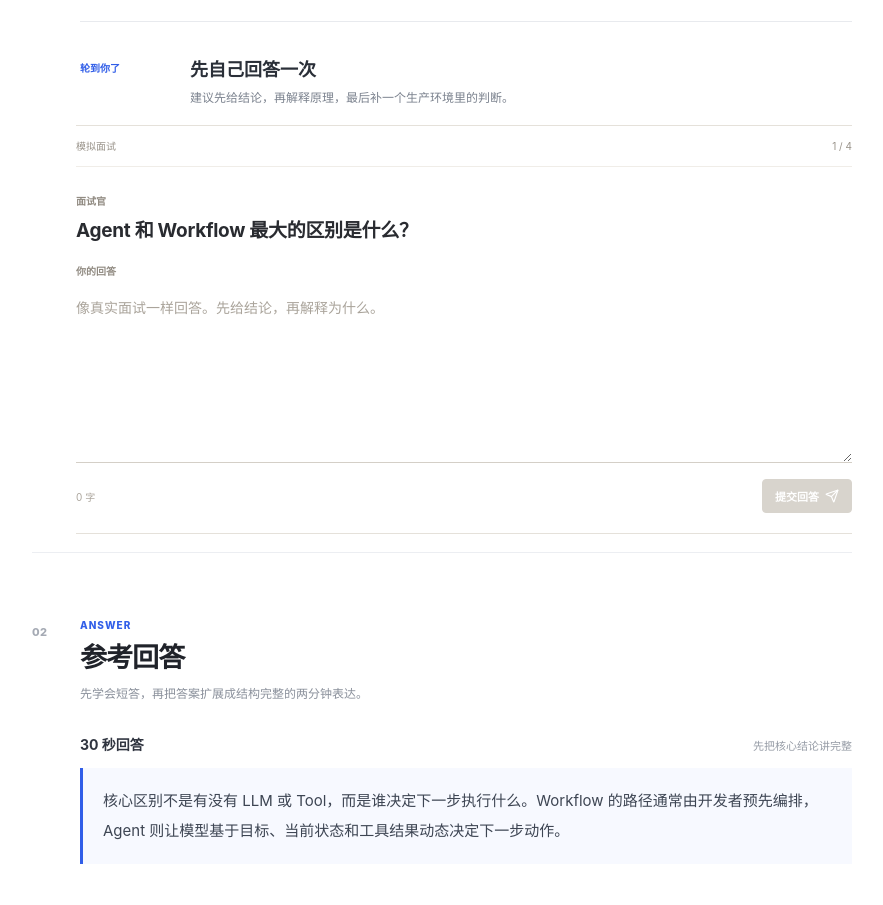
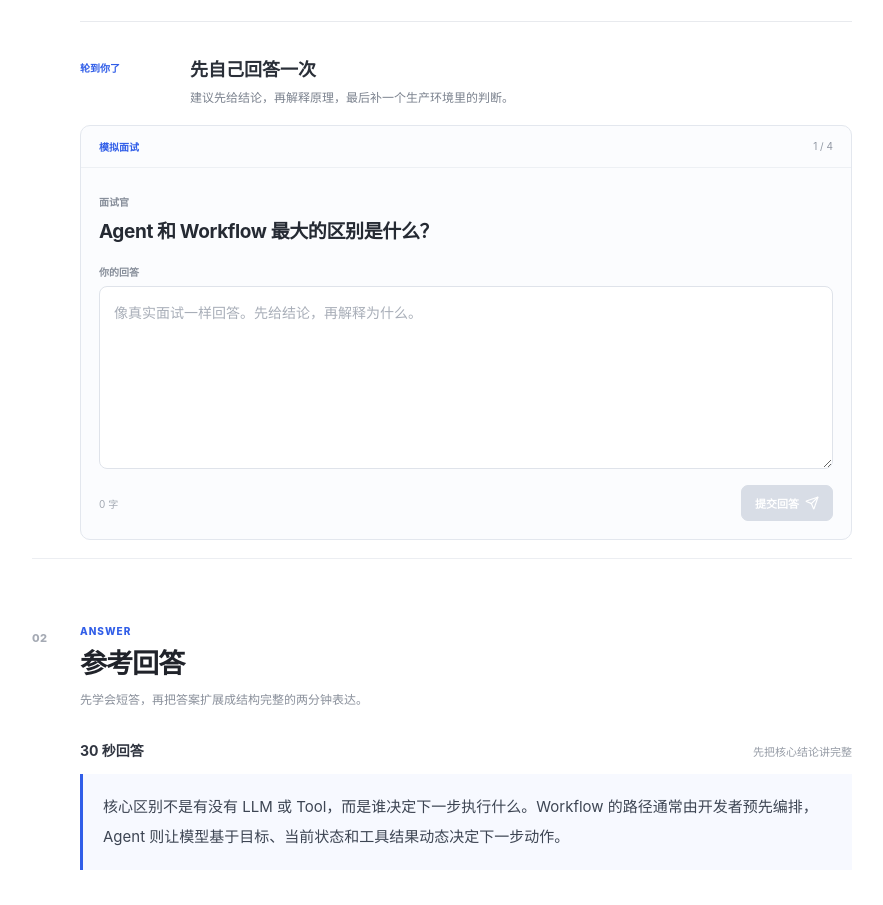
Before and after one commit to 1264585648/interview, a Next.js app: page /questions/agent-vs-workflow in a window 1280 px wide. Shown: the part 820-1725 px from the top of the page, without its empty margins (52-935 px from the left). Built offline with nearby package versions, Linux system fonts and the light colour scheme.

Commit message:
Refresh interview trainer visual hierarchy

```diff
--- a/components/InterviewTrainer.module.css
+++ b/components/InterviewTrainer.module.css
@@ -1,44 +1,52 @@
 .trainer,
 .result {
-  margin-left: 44px;
-  border-top: 1px solid #e5e1da;
-  border-bottom: 1px solid #e5e1da;
+  margin-left: 48px;
+  border: 1px solid #e3e7ee;
+  border-radius: 10px;
+  background: #fbfcfe;
+  overflow: hidden;
 }
 
 .topLine {
-  min-height: 40px;
+  min-height: 42px;
   display: flex;
   align-items: center;
   justify-content: space-between;
-  color: #99938a;
+  padding: 0 18px;
+  border-bottom: 1px solid #edf0f4;
+  color: #9097a3;
   font-size: 10px;
 }
 
+.topLine span:first-child {
+  color: #315ee8;
+  font-weight: 760;
+}
+
 .prompt {
-  padding: 22px 0 18px;
-  border-top: 1px solid #f0ede8;
+  padding: 22px 18px 18px;
 }
 
 .prompt > span,
 .answerArea label,
 .coverage > span,
 .resultTop span {
-  color: #918b82;
+  color: #878e9a;
   font-size: 10px;
-  font-weight: 650;
+  font-weight: 700;
 }
 
 .prompt h3 {
   margin: 7px 0 0;
-  color: #292b30;
+  color: #252a33;
   font-size: 19px;
-  font-weight: 650;
+  font-weight: 680;
   line-height: 1.55;
-  letter-spacing: -0.015em;
+  letter-spacing: -0.02em;
 }
 
 .answerArea {
-  padding-bottom: 20px;
+  padding: 0 18px 18px;
 }
 
 .answerArea label {
@@ -48,27 +56,27 @@
 
 .answerArea textarea {
   width: 100%;
+  min-height: 132px;
   resize: vertical;
-  min-height: 132px;
-  border: 0;
-  border-bottom: 1px solid #d4cfc7;
-  border-radius: 0;
+  padding: 13px 14px;
+  border: 1px solid #dfe3ea;
+  border-radius: 8px;
   outline: none;
-  padding: 10px 0 12px;
-  background: transparent;
-  color: #292b30;
+  background: #fff;
+  color: #292f39;
   font: inherit;
   font-size: 14px;
   line-height: 1.85;
+  transition: border-color 160ms ease, box-shadow 160ms ease;
 }
 
 .answerArea textarea:focus {
-  border-bottom-color: #5f5a53;
-  box-shadow: none;
+  border-color: #8ea7f6;
+  box-shadow: 0 0 0 3px rgba(49, 94, 232, 0.08);
 }
 
 .answerArea textarea::placeholder {
-  color: #aaa49b;
+  color: #a8aeb8;
 }
 
 .actions,
@@ -85,7 +93,7 @@
 }
 
 .actions > span {
-  color: #aaa49b;
+  color: #a1a7b1;
   font-size: 10px;
 }
 
@@ -95,63 +103,65 @@
   align-items: center;
   justify-content: center;
   gap: 6px;
-  min-height: 34px;
-  padding: 0 12px;
-  border-radius: 4px;
+  min-height: 36px;
+  padding: 0 13px;
+  border-radius: 7px;
   font: inherit;
   font-size: 11px;
-  font-weight: 650;
+  font-weight: 680;
   cursor: pointer;
 }
 
 .primaryButton {
-  border: 1px solid #292b30;
-  background: #292b30;
+  border: 1px solid #315ee8;
+  background: #315ee8;
   color: #fff;
 }
 
 .primaryButton:hover {
-  background: #111317;
+  background: #244bc4;
 }
 
 .primaryButton:disabled {
-  border-color: #d8d4cd;
-  background: #d8d4cd;
+  border-color: #d8dde6;
+  background: #d8dde6;
   cursor: not-allowed;
 }
 
 .secondaryButton {
-  border: 0;
-  border-bottom: 1px solid #aaa49b;
-  border-radius: 0;
-  padding-inline: 0;
-  background: transparent;
-  color: #625d56;
+  border: 1px solid #dce1e8;
+  background: #fff;
+  color: #59616e;
+}
+
+.secondaryButton:hover {
+  border-color: #c7ced9;
+  color: #303641;
 }
 
 .nextPanel {
-  min-height: 84px;
-  padding: 18px 0;
-  border-top: 1px solid #f0ede8;
+  min-height: 90px;
+  padding: 18px;
+  border-top: 1px solid #edf0f4;
 }
 
 .nextPanel strong {
-  color: #313239;
+  color: #303641;
   font-size: 13px;
-  font-weight: 650;
+  font-weight: 680;
 }
 
 .nextPanel p,
 .result > p,
 .coverage p {
   margin: 5px 0 0;
-  color: #7e786f;
+  color: #7d8490;
   font-size: 11px;
   line-height: 1.75;
 }
 
 .result {
-  padding: 20px 0;
+  padding: 20px;
 }
 
 .resultTop > div {
@@ -161,9 +171,9 @@
 }
 
 .resultTop strong {
-  color: #292b30;
+  color: #252a33;
   font-size: 24px;
-  font-weight: 700;
+  font-weight: 730;
   letter-spacing: -0.03em;
 }
 
@@ -176,11 +186,11 @@
 .coverage {
   margin-top: 18px;
   padding-top: 16px;
-  border-top: 1px solid #f0ede8;
+  border-top: 1px solid #e8ebf0;
 }
 
 .coverage p {
-  color: #5f5a53;
+  color: #515866;
   font-size: 12px;
 }
 
```
